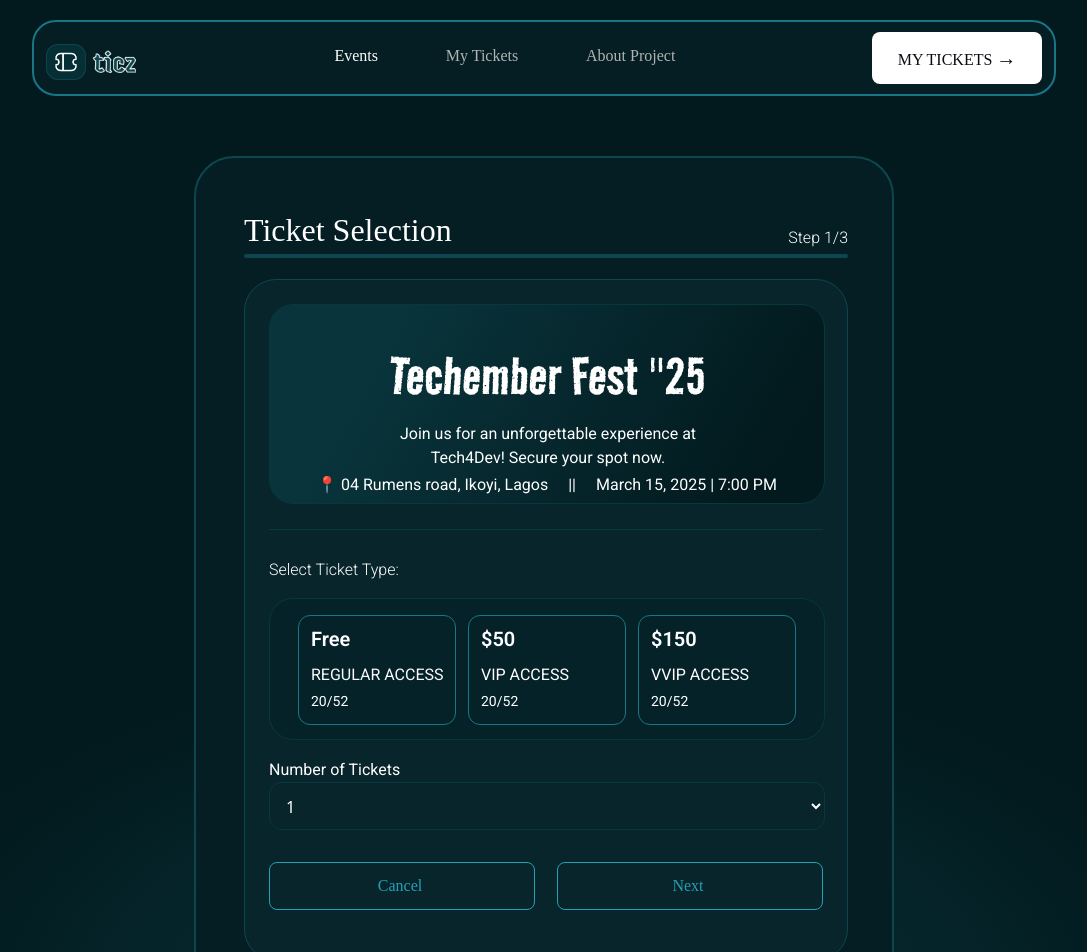
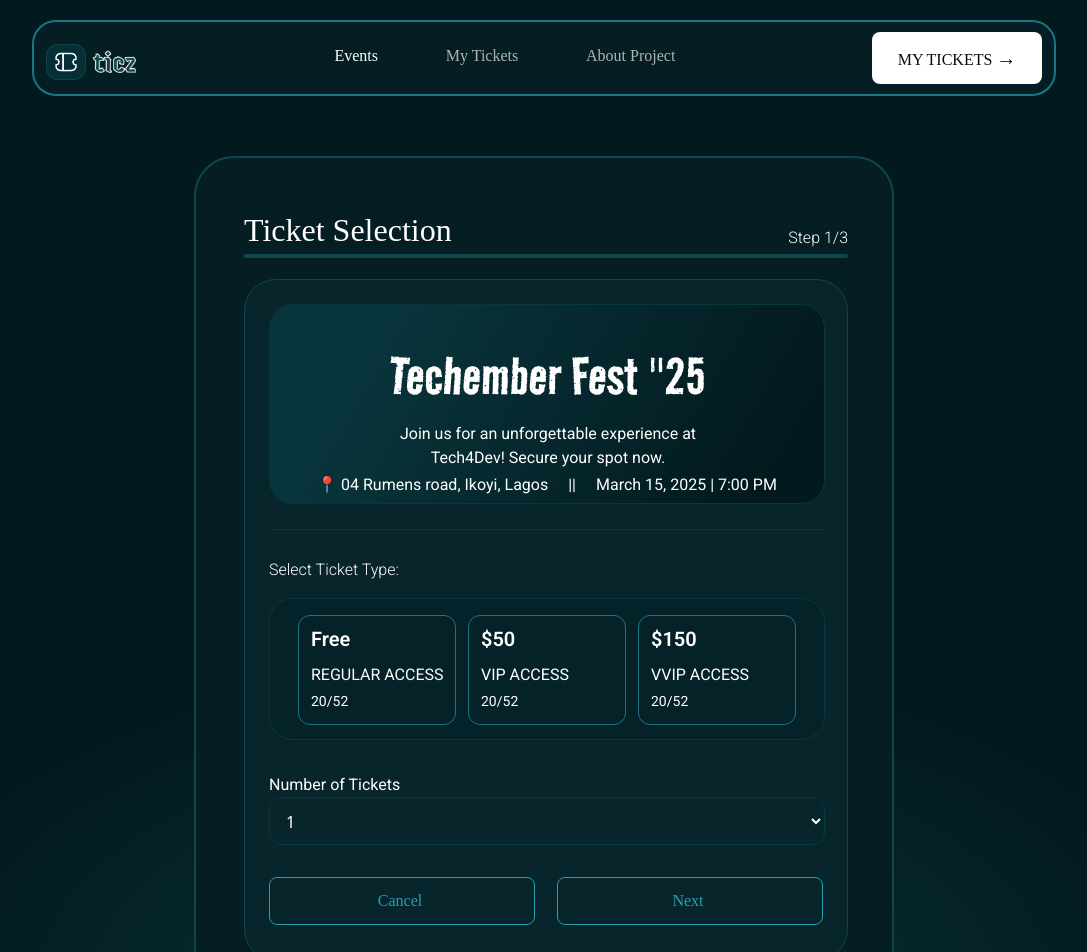
Before and after one commit to Odunsih/hng2_ticket_generator, a React (Vite) app: page / in a window 1280 px wide. Shown: the top 952 px of the page, without its empty margins (96-1183 px from the left). Built offline with nearby package versions, Linux system fonts and the light colour scheme; a web font is replaced by a local one.

Commit message:
update error message styling and adjust ticket selection spacing for better visibility

```diff
--- a/src/components/steps/TicketSelection.jsx
+++ b/src/components/steps/TicketSelection.jsx
@@ -122,14 +122,14 @@ const TicketSelection = ({
                     </div>
                   </div>
                   {errors?.ticketType && (
-                    <p className="text-[#24A0B5] text-md mt-0" role="alert">
+                    <p className="text-[#ff1616] text-lg mt-4" role="alert">
                       {errors.ticketType}
                     </p>
                   )}
                 </div>
 
                 {/* NUMBER OF TICKET */}
-                <div className="w-[97%] lg:w-[556px] h-[80px] mt-[25px] mb-[25px]">
+                <div className="w-[97%] lg:w-[556px] h-[80px] mt-[40px] mb-[25px]">
                   <label htmlFor="numberOfTickets" className="roboto text-[16px]/[150%] mb-[8px]">
                     Number of Tickets
                   </label>
```
